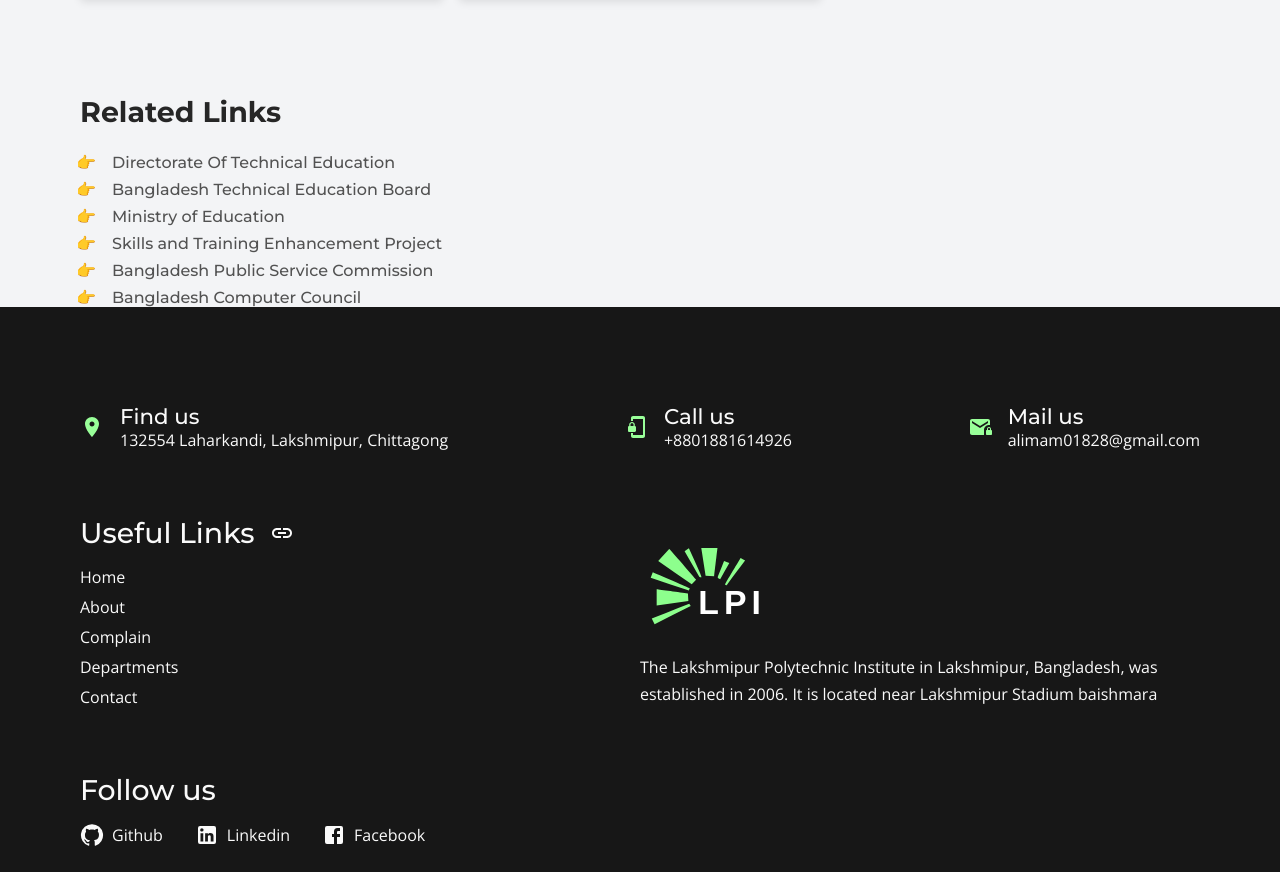
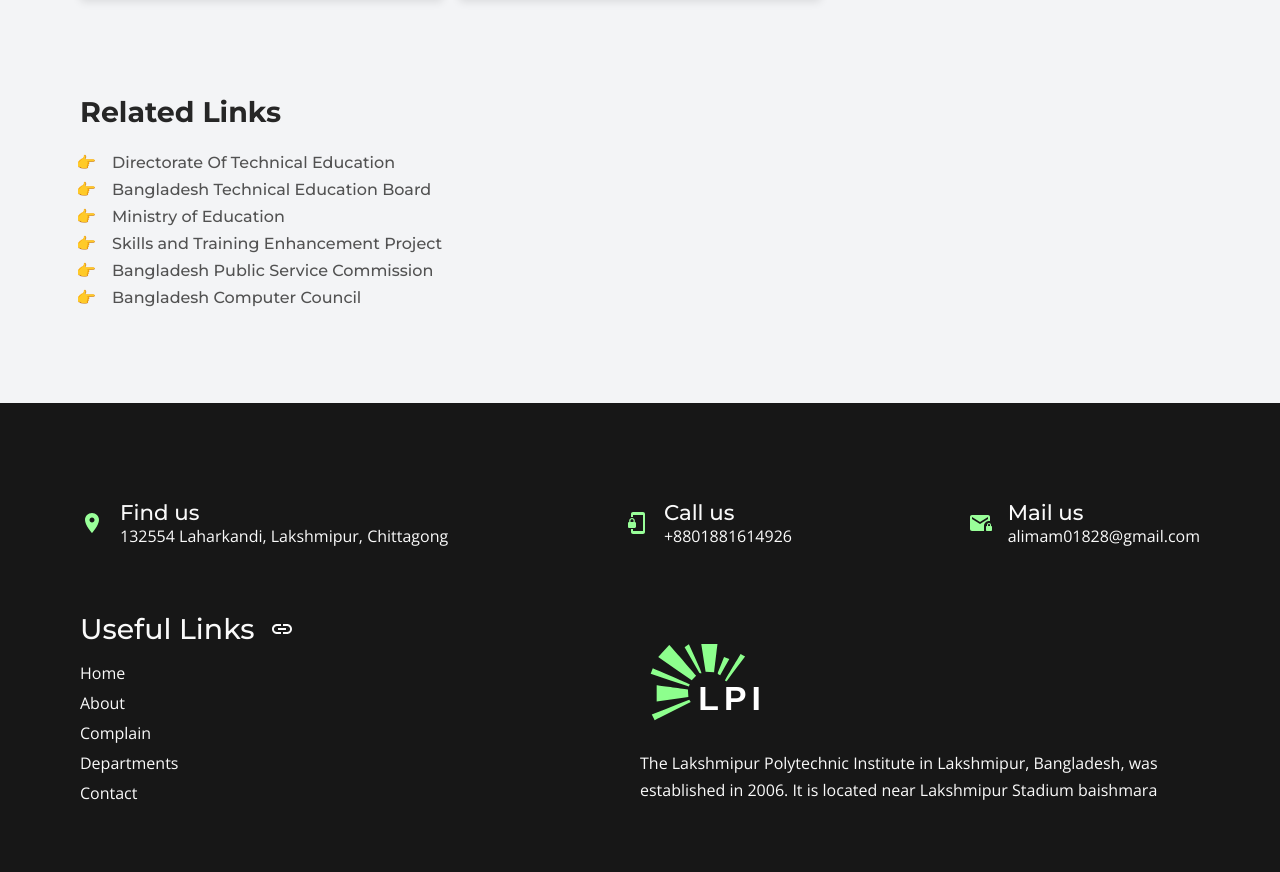
Before and after one commit to al-imam/lpi, a React (Vite) app: page / in a window 1280 px wide. Shown: the part 4871-5743 px from the top of the page. Built offline with nearby package versions, Linux system fonts and the light colour scheme.

Commit message:
add bottom padding

```diff
--- a/src/components/Section/section.module.css
+++ b/src/components/Section/section.module.css
@@ -1,6 +1,7 @@
 .section {
   max-width: var(--max-width);
   margin-inline: auto;
+  padding-bottom: 6rem;
 }
 
 @media only screen and (max-width: 75rem) {
```
